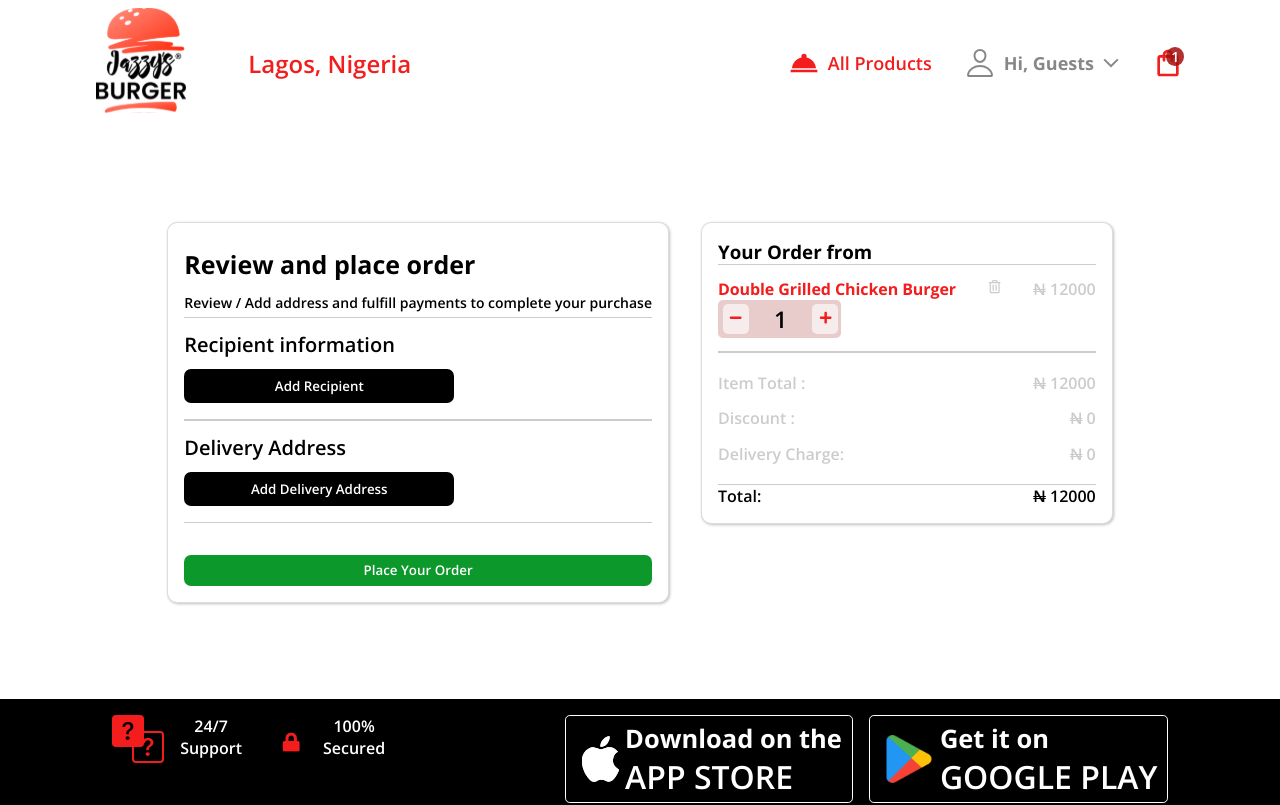
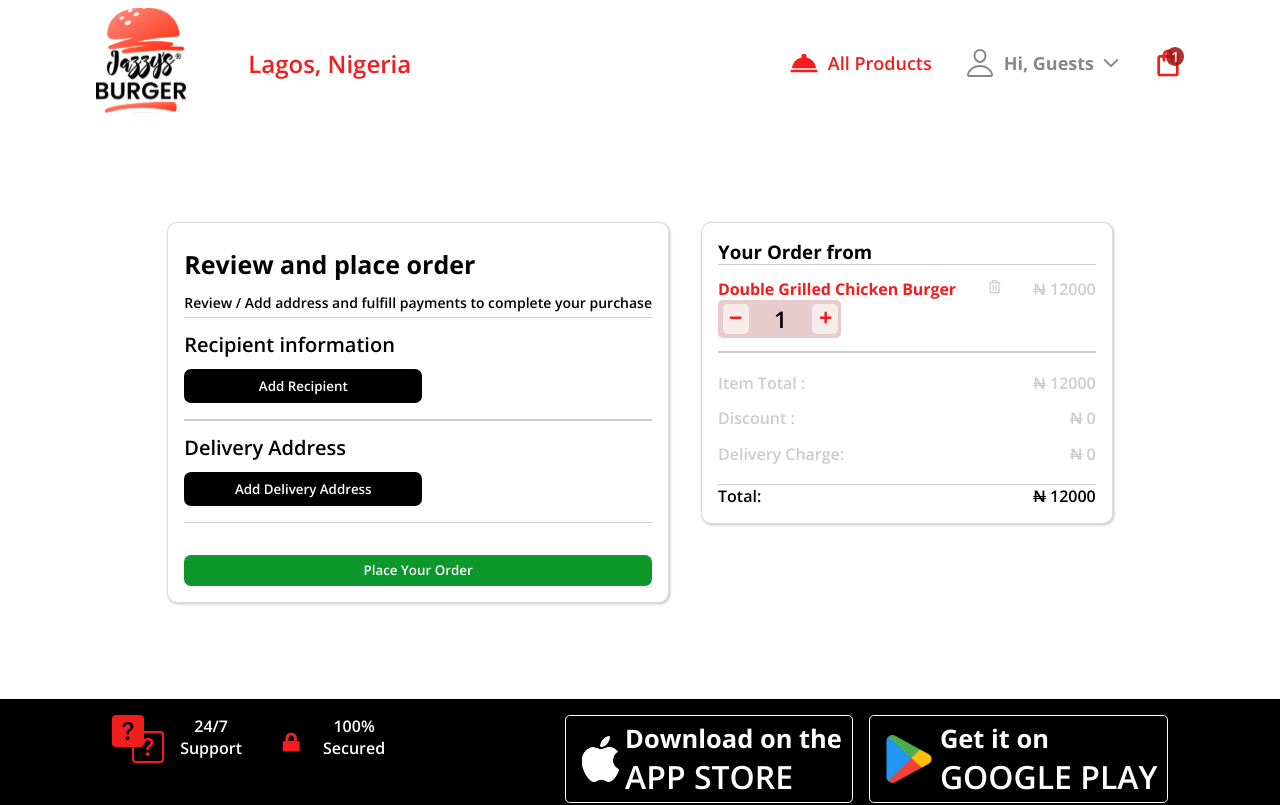
Before and after one commit to aydeetech/jazzy-burger, a React (Vite) app: page /checkout in a window 1280 px wide. Shown: the top 805 px of the page. Built offline with nearby package versions, Linux system fonts and the light colour scheme; some icons are missing.

Commit message:
modified

```diff
--- a/src/styles/order.css
+++ b/src/styles/order.css
@@ -42,7 +42,7 @@
   background-color: var(--secondary);
   border-radius: 0.4375rem;
   padding: 0.5rem 0;
-  width: 16.875rem;
+  width: 14.875rem;
   margin-block: 0.7rem 0.2rem;
 }
 
--- a/src/styles/recipient.css
+++ b/src/styles/recipient.css
@@ -19,7 +19,7 @@
 }
 
 .recipient-wrapper .receipt {
-  width: 25rem;
+
   border-radius: 0.625rem;
   padding: 1rem;
   border: 1px solid rgba(170, 170, 170, 0.4);
@@ -81,7 +81,7 @@
   .recipient-wrapper .receipt {
     box-shadow: 3px 11px 5px 0px rgba(0, 0, 0, 0.25);
     border-radius: 0.3125rem;
-    width: 20rem;
+
   }
 
   .address-wrapper {
```
